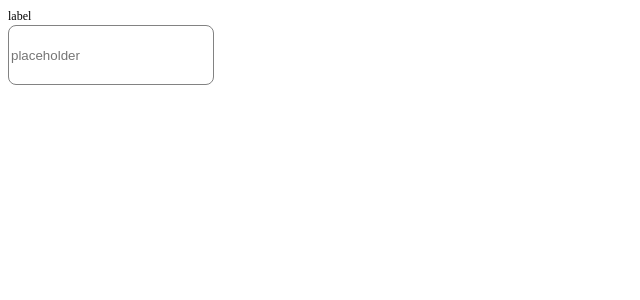
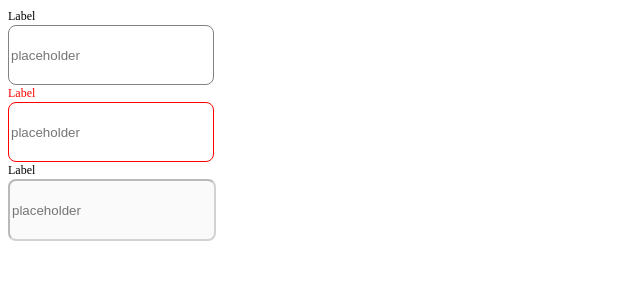
Before and after one commit to jutin0852/reuseable_components, a React (Vite) app: page / in a window 1280 px wide. Shown: the top 300 px of the page, without its empty margins (0-640 px from the left). Built offline with nearby package versions, Linux system fonts and the light colour scheme.

Commit message:
error and default done

```diff
--- a/src/component/Input/Input.jsx
+++ b/src/component/Input/Input.jsx
@@ -1,9 +1,17 @@
-import React from "react";
+import React, { useState } from "react";
 
-export default function Input({label,name,...props}) {
+export default function Input({label,name,error,variant,...props}) {
+  const [text , setText] = useState('');
   return (
     <div className="input">
-      <input {...props} />
+      <input
+        className={`${error} ${variant}`}
+        {...props}
+        value={text}
+        onChange={(e) => {
+          setText(e.target.value);
+        }}
+      />
       <label htmlFor={name}>{label}</label>
     </div>
   );
--- a/src/component/Input/MyInputs.jsx
+++ b/src/component/Input/MyInputs.jsx
@@ -4,7 +4,28 @@ import Input from "./Input";
 export default function MyInputs() {
   return (
     <div>
-      <Input label="label" type="text" placeholder="placeholder" name="label"/>
+      <Input
+        label="Label"
+        type="text"
+        placeholder="placeholder"
+        name="label"
+        variant="defaultInput"
+      />
+      <Input
+        label="Label"
+        type="text"
+        placeholder="placeholder"
+        name="label"
+        variant="defaultInput"
+        error="error"
+      />
+      <Input
+        label="Label"
+        type="text"
+        placeholder="placeholder"
+        name="label"
+        disabled
+      />
     </div>
   );
 }
--- a/src/index.css
+++ b/src/index.css
@@ -87,18 +87,39 @@ input {
   height: 56px;
   width: 200px;
   border-radius: 8px;
-  border: 1px solid #828282;
   outline: none;
 
+}
+/* default input */
+.defaultInput{
+    border: 1px solid #828282;
 
 }
-input:hover {
+.defaultInput:hover ,.error:hover {
   border: 1px solid black;
 }
-input:focus {
+.defaultInput:focus {
   border: 1px solid #2962ff;
 
 }
 input:focus + label {
  color:  #2962ff;
 }
+
+
+/* error input */
+.error + label{
+ color: red;
+
+}
+
+.error,.error:focus {
+    border: 1px solid red;
+}
+.error:hover + label{
+  color: black;
+}
+.error:focus + label{
+ color: red;
+
+}
```
